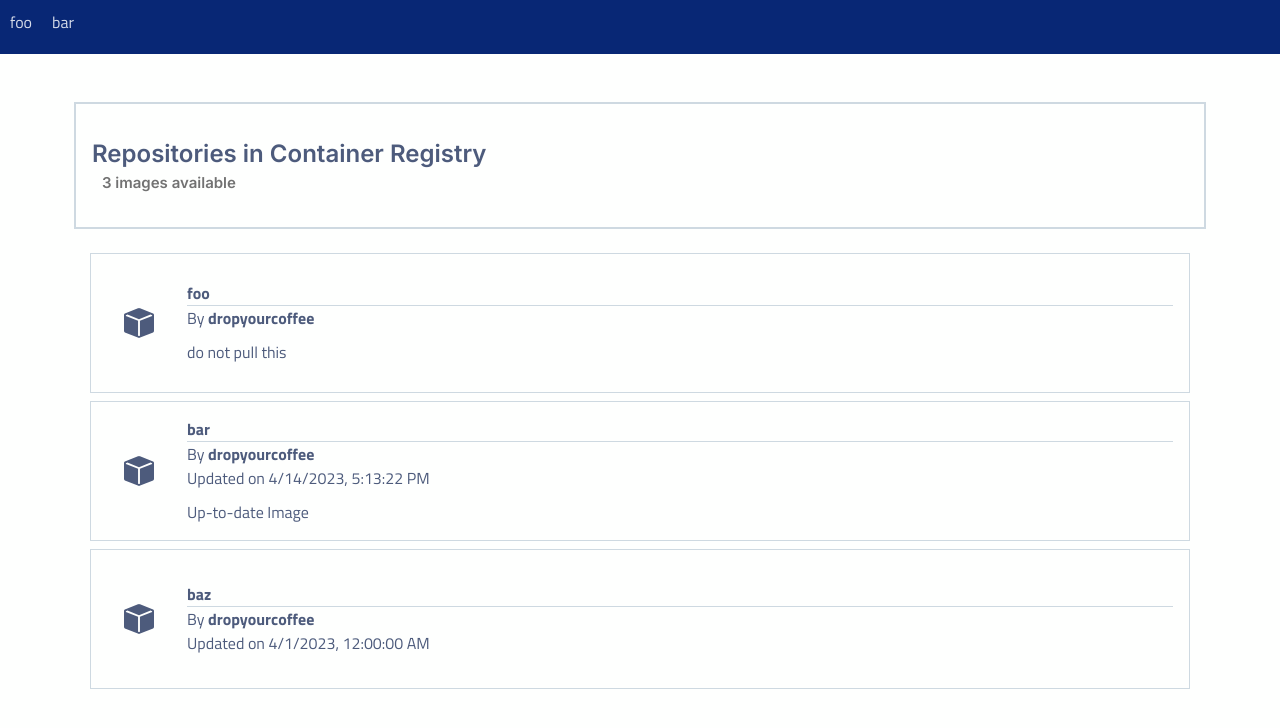
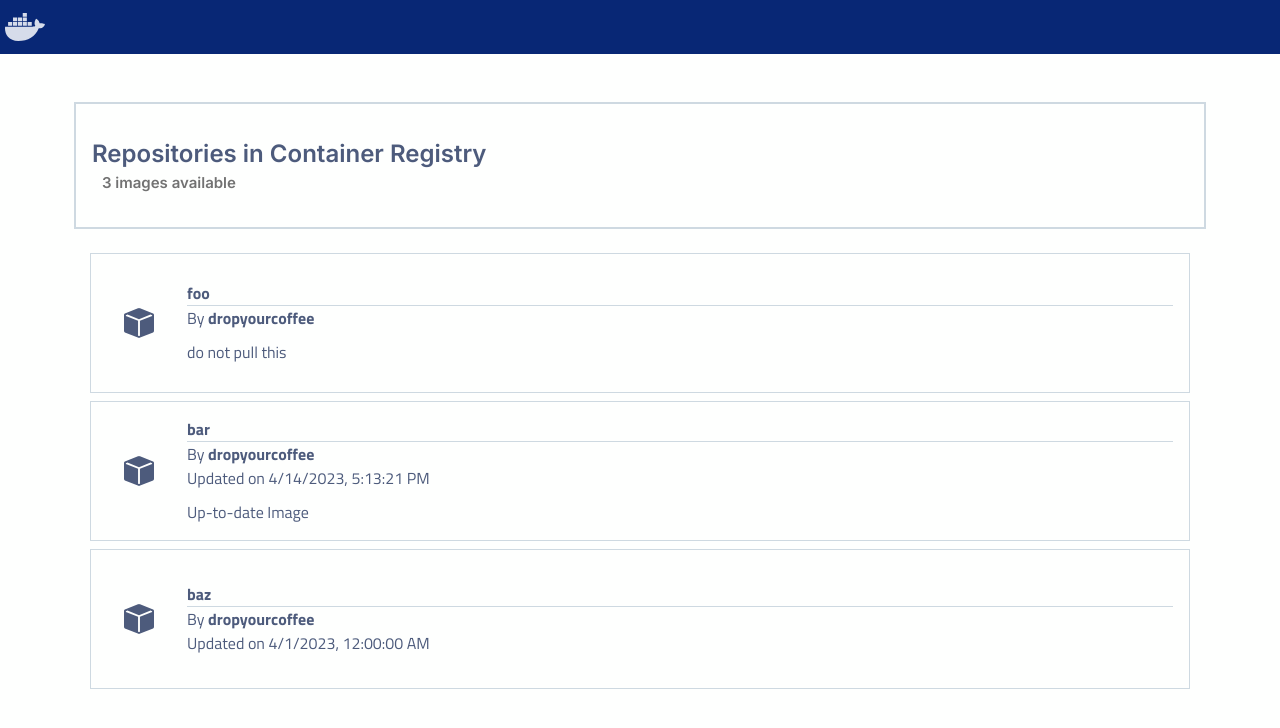
Before and after one commit to dropyourcoffee/docker-cr, a React (Create React App) app: page / in a window 1280 px wide. Shown: the top 728 px of the page. Built offline with nearby package versions, Linux system fonts and the light colour scheme.

Commit message:
webpack devserver HMR bug fixed image banner done

```diff
--- a/public/index.html
+++ b/public/index.html
@@ -25,7 +25,6 @@
       Learn how to configure a non-root public URL by running `npm run build`.
     -->
     <title>Docker Container Registry</title>
-    <script defer src="/bundle.js"></script>
   </head>
   <body>
     <noscript>You need to enable JavaScript to run this app.</noscript>
--- a/src/App.tsx
+++ b/src/App.tsx
@@ -16,7 +16,7 @@ function App() {
           <MainBody>
             <Routes>  {/* Group of routes */}
               <Route path="/" element={<MainPage/>} />
-              <Route path="/tags/:tag" element={<ImagePage/>} />
+              <Route path="/im/:im" element={<ImagePage/>} />
             </Routes>
           </MainBody>
         </Layout>
--- a/src/components/organisms/Header/index.tsx
+++ b/src/components/organisms/Header/index.tsx
@@ -1,7 +1,9 @@
-import {useTheme, css, Theme} from "@emotion/react";
-import {flexRow, zIndex} from "@styles";
+import { css } from "@emotion/react";
+import { flexRow, flexRowBetween, zIndex } from "@styles";
 import {HEADER_HEIGHT} from "@config/constants";
 import {NavLink} from "react-router-dom";
+import {FaDocker} from "react-icons/fa";
+import {useThemedStyle} from "@hooks/useThemedStyle";
 
 const headerWrap = css`
   position: fixed;
@@ -10,28 +12,28 @@ const headerWrap = css`
   z-index: ${zIndex.header};
 `;
 
-const headerContainerStyle = (theme:Theme) => css`
-  background-color: ${theme.color.backgroundNav};
-  color:${theme.color.textNav};
-  height:${HEADER_HEIGHT};
-`;
 
 const Header = ()=>{
 
-  const theme = useTheme();
+  const headerContainerStyle = useThemedStyle(theme => css`
+    background-color: ${theme.color.backgroundNav};
+    color:${theme.color.textNav};
+    height:${HEADER_HEIGHT};
+    & div{
+      height:100%;
+    }
+  `);
 
   return(<header css={headerWrap}>
     <nav>
-      <div css={headerContainerStyle(theme)}>
-        <ul css={css`
-              ${flexRow}
-              & {
-                li {padding:10px;}
-              }
-            `}>
-          <li><NavLink to={'/tags/foo'}>foo</NavLink></li>
-          <li><NavLink to={'/tags/bar'}>bar</NavLink></li>
-        </ul>
+      <div css={headerContainerStyle}>
+        <div css={flexRow}>
+
+          <NavLink to={'/'} css={[flexRowBetween, css`margin:5px;`]}>
+            <FaDocker size={40}/>
+          </NavLink>
+
+        </div>
       </div>
     </nav>
   </header>);
--- /dev/null
+++ b/src/components/organisms/ImageBanner.tsx
@@ -0,0 +1,53 @@
+import * as Typography from "@styles/typography";
+import {css} from "@emotion/react";
+import {useThemedStyle} from "@hooks/useThemedStyle";
+import { flexCenter, flexRow } from "@styles";
+import { BsFillBoxFill } from "react-icons/bs";
+
+export interface ImageBannerProps {
+  imageName: string,
+  author?: string,
+  size?: number,
+  desc?: string,
+  lastUpdate?: Date,
+
+}
+
+const BannerInner = css`
+      // border: 1px solid black;
+      ${flexRow}
+      padding: 3em 0.5em;
+      height: 180px;
+`;
+
+const ImageBanner = ({imageName, author, size, desc, lastUpdate}:ImageBannerProps)=>{
+  // const theme = useTheme();
+
+  const BannerWrap = useThemedStyle(theme => css`
+      width: 100%;
+      border-top: 1px solid ${theme.color.borderPrimary};
+      border-bottom: 1px solid ${theme.color.borderPrimary};
+  `);
+
+  // name: 'bar', author:"dropyourcoffee", desc:"Up-to-date Image", lastUpdate:new Date(), nTags: 2
+  return (
+    <div css={BannerWrap}>
+      <div className={'container'} css={BannerInner}>
+        <div css={css` min-width: 160px; ${flexCenter}`} >
+          <span> <BsFillBoxFill size={50} /> </span>
+        </div>
+        <div>
+          {/** Right */}
+          <Typography.Headline3>{imageName}</Typography.Headline3>
+          { author && <Typography.Subtitle3> By {author}</Typography.Subtitle3> }
+          { lastUpdate && lastUpdate instanceof Date &&
+            <Typography.Subtitle3> Updated on {lastUpdate.toLocaleDateString()} </Typography.Subtitle3>
+          }
+        </div>
+      </div>
+
+    </div>
+  );
+};
+
+export default ImageBanner;
--- a/src/components/organisms/ImageCard.tsx
+++ b/src/components/organisms/ImageCard.tsx
@@ -1,9 +1,10 @@
-import {css, useTheme } from "@emotion/react";
-import {useMemo} from "react";
+import {BsFillBoxFill} from "react-icons/bs";
+import {NavLink} from "react-router-dom";
+import { css } from "@emotion/react";
 import { flexCenter, flexRow } from "@styles";
 import * as Typography from "@styles/typography";
-import {BsFillBoxFill} from "react-icons/bs";
 import Divider from "@components/atoms/Divider";
+import {useThemedStyle} from "@hooks/useThemedStyle";
 
 export interface ImageCardProps {
   name: string;
@@ -21,9 +22,7 @@ const cardBody = css`
 
 const ImageCard = ({name, author="", lastUpdate, desc=""}:ImageCardProps)=>{
 
-  const theme = useTheme();
-
-  const cardWrap = useMemo(()=>css`
+  const cardWrap = useThemedStyle(theme => css`
     border: 1px solid ${theme.color.borderPrimary};
     ${flexRow};
     height: 140px;
@@ -31,9 +30,9 @@ const ImageCard = ({name, author="", lastUpdate, desc=""}:ImageCardProps)=>{
     &:hover{
       box-shadow: 0px 0px 8px rgba(0, 0, 0, 0.15);
     }
-  `,[]);
+  `,);
 
-  return (<div css={cardWrap} className={'imagecard'}>
+  return (<NavLink to={`/im/${name}`} css={cardWrap} className={'imagecard'}>
     <div css={css`
       min-width: 80px;
       ${flexCenter}`}
@@ -62,7 +61,7 @@ const ImageCard = ({name, author="", lastUpdate, desc=""}:ImageCardProps)=>{
     </div>
 
 
-  </div>);
+  </NavLink>);
 
 };
 
--- /dev/null
+++ b/src/components/templates/ImageTemplate.tsx
@@ -0,0 +1,37 @@
+import ImageBanner from "@components/organisms/ImageBanner";
+import {useState, useEffect} from "react";
+import { useLoadingCallback } from "@hooks/useLoadingCallback";
+import { ImageCardProps } from "@components/organisms/ImageCard";
+
+export interface ImageTemplateProps {
+  img: string;
+}
+
+const ImageTemplate = ({img}: ImageTemplateProps)=>{
+
+  const [imgInfo, setImgInfo] = useState<ImageCardProps>({name:img});
+
+  const {callback:loadImage, isLoading} = useLoadingCallback(async()=>{
+
+    const img: ImageCardProps = await new Promise((resolve, _)=>{
+      setTimeout(()=>{
+        resolve({
+            name: imgInfo.name, author:"dropyourcoffee", desc:"Up-to-date Image", lastUpdate:new Date(), nTags: 2
+        });
+      },600);
+    });
+
+    setImgInfo(img);
+
+  },[]);
+
+  useEffect(()=>{
+    loadImage();
+  },[]);
+
+  return(<div>
+    <ImageBanner imageName={imgInfo.name} {...imgInfo}/>
+  </div>);
+};
+
+export default ImageTemplate;
--- a/src/components/templates/MainTemplate.tsx
+++ b/src/components/templates/MainTemplate.tsx
@@ -11,7 +11,7 @@ const bodyWrap = css`
   padding: 1em 0.5em;
 
   & {
-    div.imagecard {
+    .imagecard {
       margin: 0.5rem;
     }
   }
@@ -37,7 +37,7 @@ const MainTemplate = ()=>{
           {name: 'bar', author:"dropyourcoffee", desc:"Up-to-date Image", lastUpdate:new Date(), nTags: 2},
           {name: 'baz', author:"dropyourcoffee", lastUpdate:new Date('2023-04-01'), nTags: 2}
         ]);
-      },1500);
+      },600);
     });
 
     setImages(imgs);
--- /dev/null
+++ b/src/hooks/useThemedStyle.ts
@@ -0,0 +1,11 @@
+import { useMemo } from "react";
+import { Theme, useTheme, SerializedStyles } from "@emotion/react";
+
+export type ThemedStyleFn = (theme:Theme) => SerializedStyles;
+
+export const useThemedStyle = (fn: ThemedStyleFn) =>{
+
+  const theme = useTheme();
+  return useMemo(() => fn,[theme]);
+
+};
--- a/src/pages/Image/index.tsx
+++ b/src/pages/Image/index.tsx
@@ -1,16 +1,20 @@
 import {useParams} from "react-router";
+import {Navigate} from "react-router-dom";
+import ImageTemplate from "@components/templates/ImageTemplate";
 
 // export interface ImagePageProps {
 //   tag: string;
 // }
 
 const Image = ()=>{
-  const {tag} = useParams();
-  console.log(`tag ${tag}`);
+  const {im} = useParams();
 
-  return(<div>
-      Page for image, {tag}
-    </div>);
+  if (!im)
+    return <Navigate to={'/'}/>
+  else
+    return(<>
+        <ImageTemplate img={im}/>
+      </>);
 
 };
 
--- a/webpack.common.js
+++ b/webpack.common.js
@@ -19,6 +19,7 @@ module.exports = {
   },
   output: {
     path: path.resolve(__dirname, './build'),
+    publicPath: '/',
     filename: 'bundle.js',
   },
   module: {
```
Also changed, not shown: 1 other file (tests, documents, lock files or other folders).
